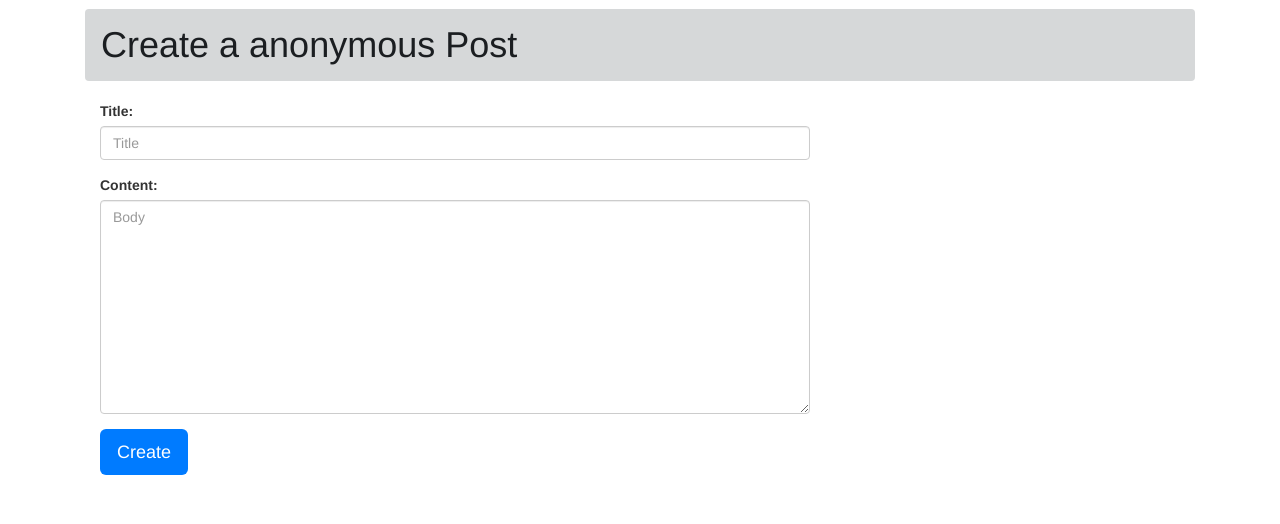
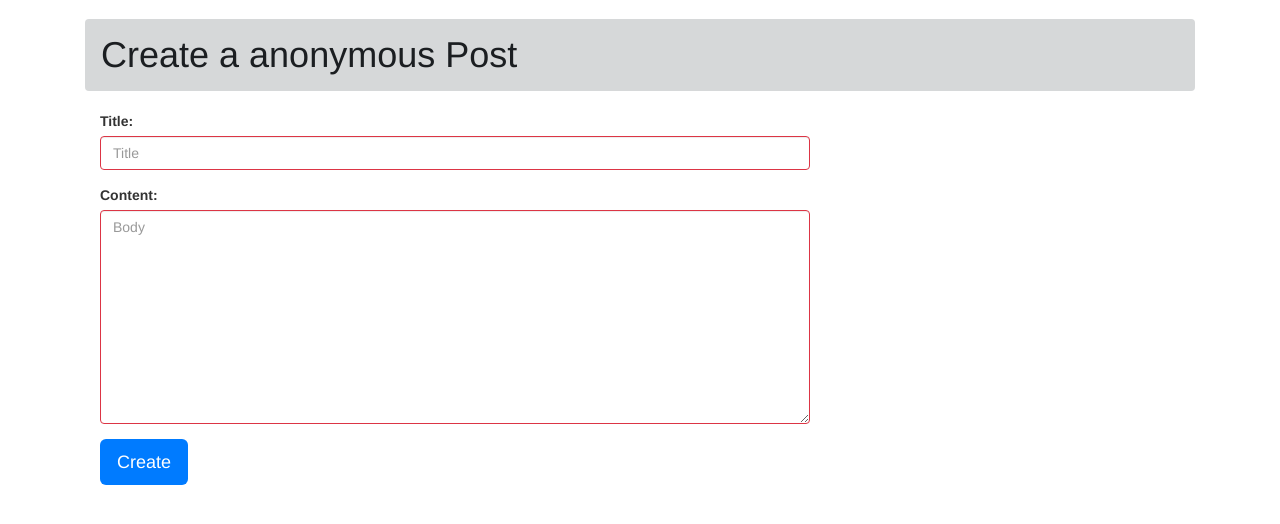
Before and after one commit to joelnv/anonblog, a Django app: page /posts/create/ in a window 1280 px wide. Shown: the part 71-595 px from the top of the page. Run offline with Django 3.2, Linux system fonts and the light colour scheme; some libraries are stand-ins or nearby versions.

Commit message:
Made design changes in html files based only on bootstrap 4 , converted  validation error from bootstrap 3 to bootstrap 4 , made changes in forms.py for validation state based on bootstrap 4

```diff
--- a/posts/forms.py
+++ b/posts/forms.py
@@ -2,10 +2,12 @@ from django import forms
 from . import models
 
 
+valid_state = 'is-valid'
 class CreatePosts(forms.ModelForm):
+
     forms.error_css_class = "alert alert-danger"
-    title = forms.CharField(widget=forms.TextInput(attrs={'class': 'form-control', 'placeholder': 'Title'}))
-    body = forms.CharField(widget=forms.Textarea(attrs={'class': 'form-control', 'placeholder': 'Body'}))
+    title = forms.CharField(widget=forms.TextInput(attrs={'class': 'form-control ', 'placeholder': 'Title' ,'pattern':'.{10,}'}))
+    body = forms.CharField(widget=forms.Textarea(attrs={'class': 'form-control', 'placeholder': 'Body' ,'minlength':'10'}))
     class Meta:
         model = models.Post
         fields = ['title','body']
@@ -16,3 +18,7 @@ class CreatePosts(forms.ModelForm):
         body = self.cleaned_data.get('body')
         if len(title) > len(body):
             raise forms.ValidationError("body should be longer than title")
+
+    def clean_title(self):
+        valid_state = 'is-invalid'
+        return self.cleaned_data['title']
--- a/posts/templates/posts/create_post.html
+++ b/posts/templates/posts/create_post.html
@@ -2,11 +2,11 @@
 
 {% block content %}
 
-        <h1 class="alert alert-dark">Create a anonymous Post</h1>
+        <h1 class="alert alert-dark mt-5">Create a anonymous Post</h1>
 
         <form action="{% url 'posts:create' %}" method="post" class="col-lg-8">
             {% include 'pform.html' %}
-            <input type="submit" class="btn btn-lg bg-primary btn-outline-secondary"value="Create">
+            <input type="submit" class="btn btn-lg bg-primary btn-outline-secondary text-center"value="Create">
         </form>
 
 {% endblock %}
--- a/posts/templates/posts/edit.html
+++ b/posts/templates/posts/edit.html
@@ -2,10 +2,10 @@
 
 {% block content %}
 
-    <h1 class="alert alert-warning">Edit this post here</h1>
+    <h1 class="alert alert-warning mt-5">Edit this post here</h1>
     <form action="{% url 'posts:edit' post.id post.skey %}" method="post">
         {% include 'pform.html' %}
-        <input type="submit" class="btn btn-lg bg-primary btn-outline-secondary"value="Edit Post">
+        <input type="submit" class="btn btn-lg bg-primary btn-outline-secondary text-light"value="Edit Post">
     </form>
 
 {% endblock %}
--- a/posts/templates/posts/post.html
+++ b/posts/templates/posts/post.html
@@ -2,7 +2,7 @@
 
 {% block content %}
 
-        <h1 class="bg-primary p-4 rounded">This is the post by You</h1>
+        <h1 class="bg-primary p-4 rounded text-light mt-5">This is the post by You</h1>
 
         <div class="post jumbotron rounded p-5">
             {% if messages %}
--- a/templates/pform.html
+++ b/templates/pform.html
@@ -1,5 +1,5 @@
             {% csrf_token %}
-            <div class="form-group {% if form.title.errors %} has-error {% endif %}">
+            <div class="form-group was-validated">
                 <label for="Title">Title:</label>
                 {{ form.title }}
             </div>
@@ -8,7 +8,7 @@
                     {{ form.title.errors }}
                 </div>
             {% endif %}
-            <div class="form-group {% if form.body.errors %} has-error {% endif %}">
+            <div class="form-group was-validated">
                 <label for="body">Content:</label>
                 {{ form.body }}
             </div>
```
